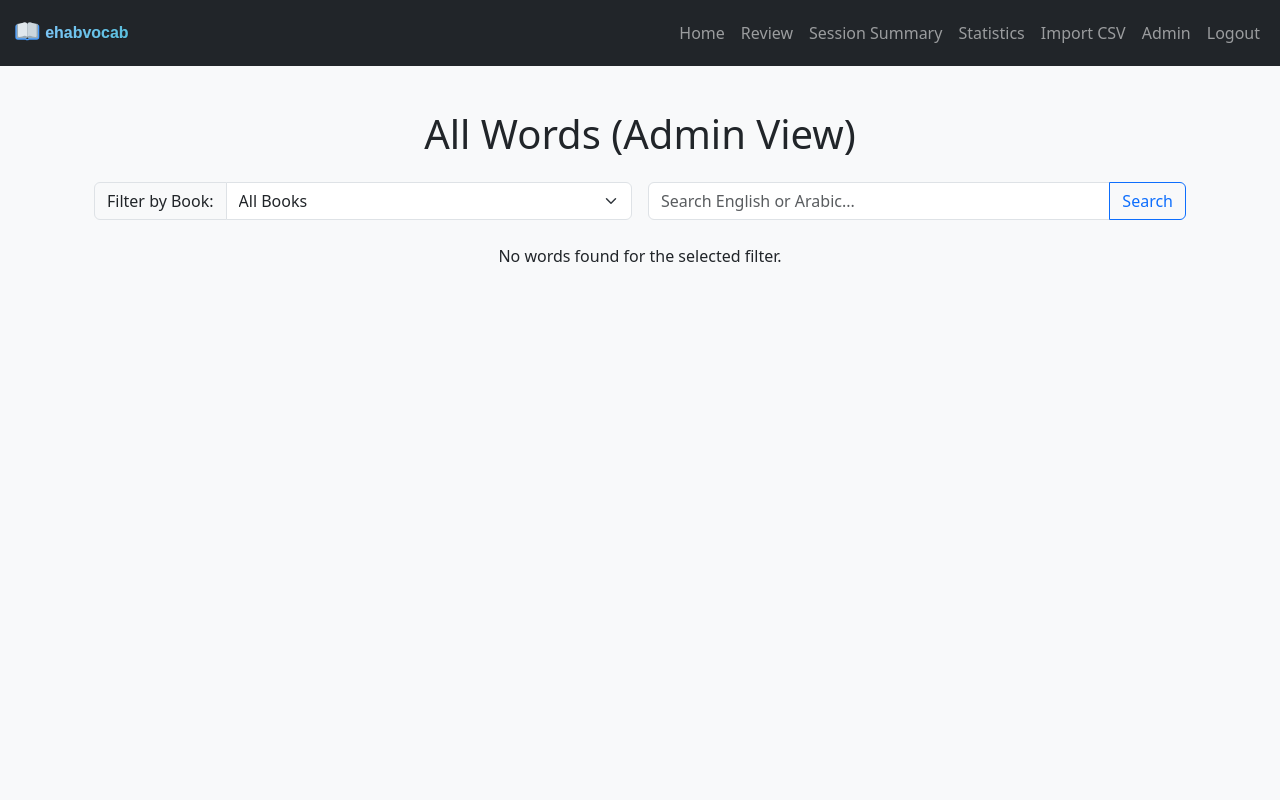
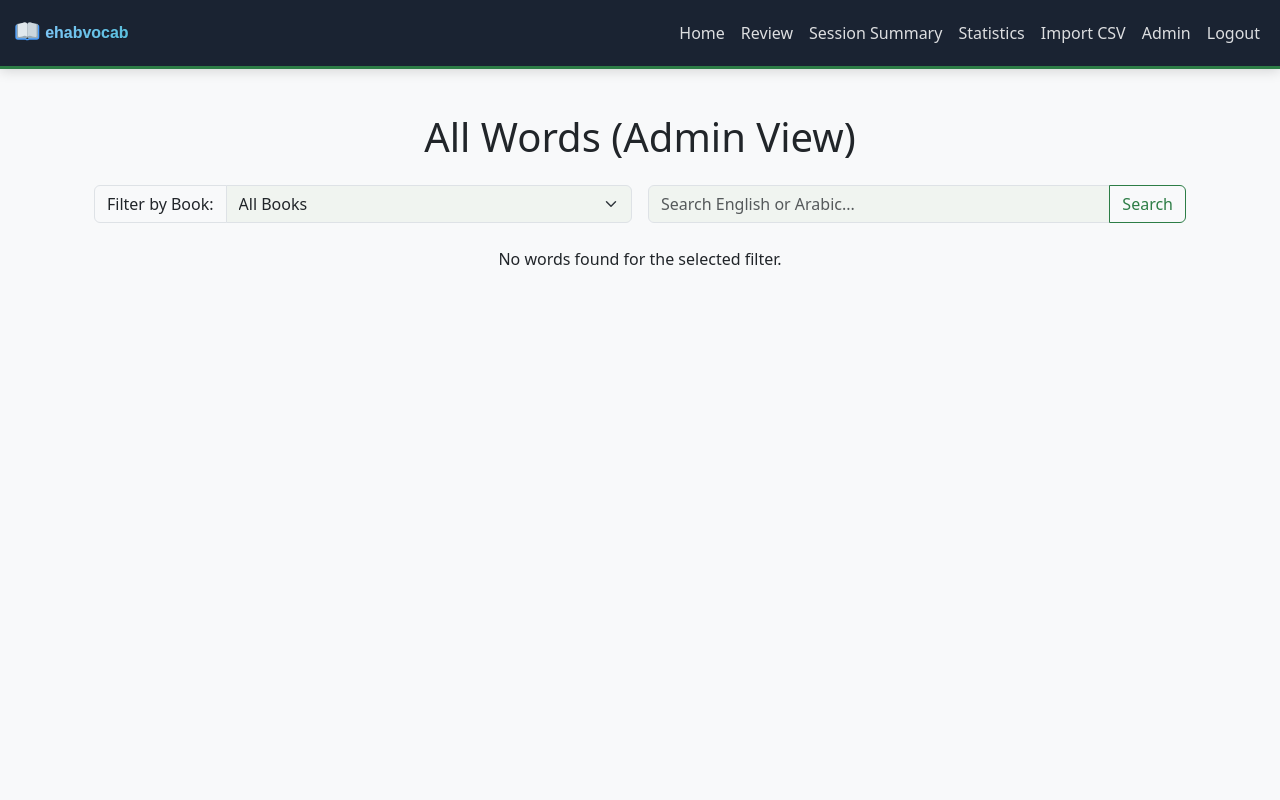
Before and after one commit to ehabdoc/ehabvocab, a Flask app: page / in a window 1280 px wide. Run offline with Flask 3, Linux system fonts and the light colour scheme; the visitor is signed in with stand-in values (Sample User, id 1); data that the repository does not hold is empty.

Commit message:
feat: Apply Nature theme — navy navbar, forest green primary, green card accents

```diff
--- a/static/css/custom.css
+++ b/static/css/custom.css
@@ -1,4 +1,51 @@
 /* Custom styles for ehabvocab */
+
+/* === Nature Theme — Base Variables === */
+:root {
+  --bs-primary: #2d7d46;
+  --bs-primary-rgb: 45, 125, 70;
+  --bs-body-bg: #f0f4f0;
+}
+
+/* === Navbar — Dark Navy with Green Accent === */
+.navbar-nature {
+  background-color: #1a2332 !important;
+  box-shadow: 0 2px 12px rgba(0,0,0,0.15);
+  border-bottom: 3px solid #2d7d46;
+}
+.navbar-nature .nav-link {
+  color: rgba(255,255,255,0.85) !important;
+  transition: color 0.2s;
+}
+.navbar-nature .nav-link:hover {
+  color: #fff !important;
+}
+
+/* === Primary Buttons — Forest Green === */
+.btn-primary {
+  background-color: #2d7d46 !important;
+  border-color: #2d7d46 !important;
+}
+.btn-primary:hover {
+  background-color: #236636 !important;
+  border-color: #236636 !important;
+}
+.btn-outline-primary {
+  color: #2d7d46 !important;
+  border-color: #2d7d46 !important;
+}
+.btn-outline-primary:hover {
+  background-color: #2d7d46 !important;
+  color: #fff !important;
+}
+
+/* === Card/Container Accents === */
+.review-container {
+  border-top: 4px solid #2d7d46;
+}
+.arabic-word {
+  color: #1a2332 !important;
+}
 
 .navbar-brand-custom {
     font-family: 'Montserrat', sans-serif; /* A modern, clean font */
--- a/templates/base.html
+++ b/templates/base.html
@@ -11,7 +11,7 @@
     {% block head %}{% endblock %}
 </head>
 <body class="d-flex flex-column min-vh-100">
-    <nav class="navbar navbar-expand-lg navbar-dark bg-dark navbar-custom-padding">
+    <nav class="navbar navbar-expand-lg navbar-dark navbar-nature">
         <div class="container-fluid">
             <a class="navbar-brand" href="{{ url_for('index') }}">
                 <img src="{{ url_for('static', filename='images/logo.svg') }}" alt="ehabvocab Logo" style="height: 40px; width: auto;">
--- a/templates/review.html
+++ b/templates/review.html
@@ -17,7 +17,6 @@
     .arabic-word {
         font-size: 3em;
         font-weight: 600;
-        color: #0056b3;
         margin-bottom: 1.5rem;
     }
     .translation-input {
```
Also changed, not shown: DEPLOY.md (added, +6 -0 lines).
